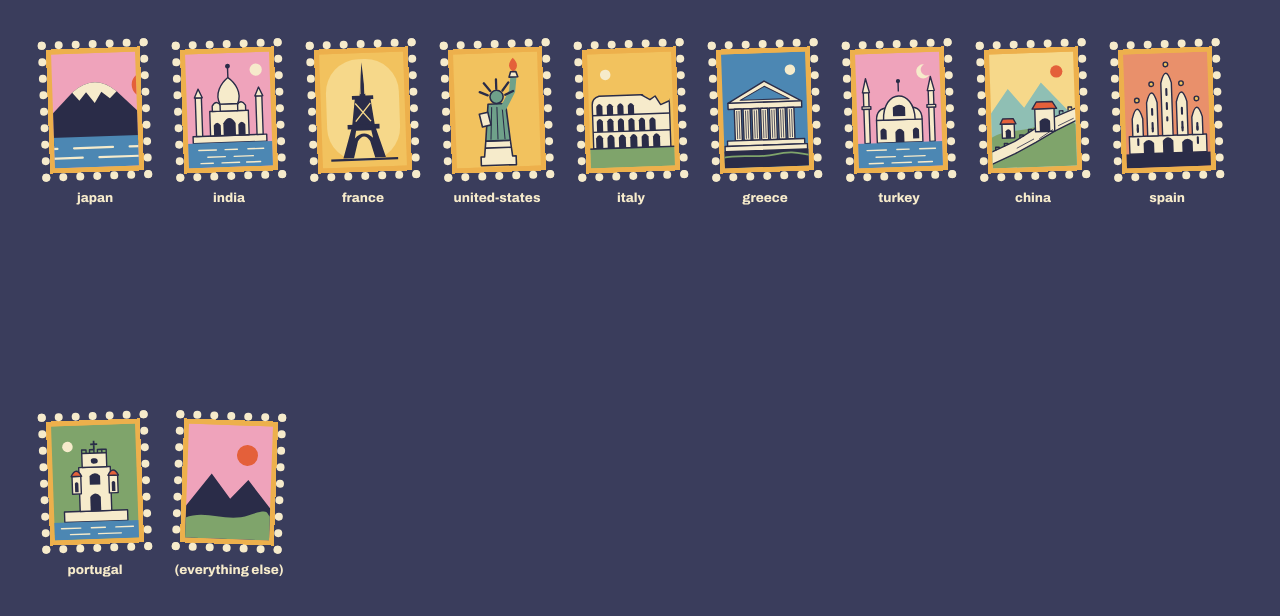
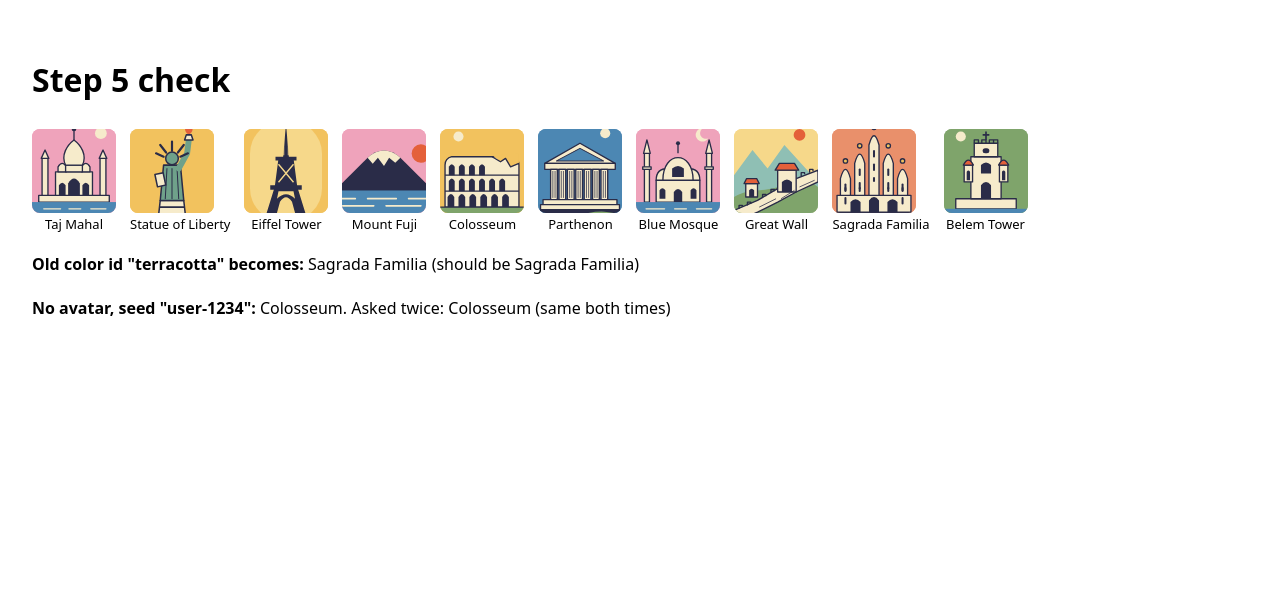
Before and after one commit to Ziyue-Xu/Stamp-It, a React (Vite) app in the folder my-travel-app/: page / in a window 1280 px wide. Shown: the top 616 px of the page. Built offline with nearby package versions, Linux system fonts and the light colour scheme.

Commit message:
avatars that we may not use

```diff
--- a/my-travel-app/src/App.jsx
+++ b/my-travel-app/src/App.jsx
@@ -1,48 +1,46 @@
-import Stamp from "./components/Stamp";
-import { DESTINATION_STAMPS } from "./components/destinationStamps";
-import { LandscapeArt } from "./components/stampArt";
+import { AVATARS, findAvatar } from "./data/avatars";
+import AvatarArt from "./components/AvatarArt";
 
-
-const colors = {
-  "--paper": "#3a3d5c",
-  "--ink": "#f6ebcb",
-  "--sky": "#474c70",
-  "--gold": "#edb04c",
-  "--teal": "#7fa46b",
-  "--pink": "#efa3bb",
-};
+// A small square that shows one avatar (the screens do the same thing).
+function Chip({ avatar, size = 84 }) {
+  return (
+    <div
+      className="avatar-fill"
+      style={{
+        width: size,
+        height: size,
+        borderRadius: 8,
+        background: avatar.background,
+      }}
+    >
+      <AvatarArt id={avatar.id} />
+    </div>
+  );
+}
 
 function App() {
-  const ids = Object.keys(DESTINATION_STAMPS);
+  const legacy = findAvatar("terracotta");
+  const seeded = findAvatar(undefined, "user-1234");
+  const seededAgain = findAvatar(undefined, "user-1234");
+
   return (
-    <div
-      style={{
-        ...colors,
-        minHeight: "100vh",
-        background: "var(--paper)",
-        color: "var(--ink)",
-        padding: 40,
-        display: "flex",
-        flexWrap: "wrap",
-        gap: 24,
-        alignItems: "flex-start",
-        fontFamily: "'Archivo', sans-serif",
-      }}
-    >
-      {ids.map((id) => (
-        <div key={id} style={{ textAlign: "center" }}>
-          <Stamp color="var(--ink)" fill="var(--gold)" w={110} h={140} rot={-2}>
-            {DESTINATION_STAMPS[id]}
-          </Stamp>
-          <div style={{ marginTop: 8, fontSize: 13 }}>{id}</div>
-        </div>
-      ))}
-      <div style={{ textAlign: "center" }}>
-        <Stamp color="var(--ink)" fill="var(--gold)" w={110} h={140} rot={2}>
-          <LandscapeArt />
-        </Stamp>
-        <div style={{ marginTop: 8, fontSize: 13 }}>(everything else)</div>
+    <div style={{ padding: 32, fontFamily: "system-ui", lineHeight: 1.7 }}>
+      <h1>Step 5 check</h1>
+
+      <div style={{ display: "flex", gap: 14, flexWrap: "wrap" }}>
+        {AVATARS.map((avatar) => (
+          <div key={avatar.id} style={{ textAlign: "center", fontSize: 13 }}>
+            <Chip avatar={avatar} />
+            {avatar.label}
+          </div>
+        ))}
       </div>
+
+      <p><b>Old color id "terracotta" becomes:</b> {legacy.label} (should be Sagrada Familia)</p>
+      <p>
+        <b>No avatar, seed "user-1234":</b> {seeded.label}. Asked twice:{" "}
+        {seededAgain.label} (same both times)
+      </p>
     </div>
   );
 }
--- /dev/null
+++ b/my-travel-app/src/components/Avatar.css
@@ -0,0 +1,10 @@
+
+.avatar-fill {
+  padding: 0 !important;
+  overflow: hidden;
+}
+.avatar-fill > svg {
+  display: block;
+  width: 100%;
+  height: 100%;
+}
--- /dev/null
+++ b/my-travel-app/src/components/AvatarArt.jsx
@@ -0,0 +1,33 @@
+
+
+import "./Avatar.css";
+import {
+  TajMahalArt,
+  LibertyArt,
+  EiffelArt,
+  FujiArt,
+  ColosseumArt,
+  ParthenonArt,
+  BlueMosqueArt,
+  GreatWallArt,
+  SagradaArt,
+  BelemArt,
+} from "./stampArt";
+
+const AVATAR_ART = {
+  taj: TajMahalArt,
+  liberty: LibertyArt,
+  eiffel: EiffelArt,
+  fuji: FujiArt,
+  colosseum: ColosseumArt,
+  parthenon: ParthenonArt,
+  mosque: BlueMosqueArt,
+  greatwall: GreatWallArt,
+  sagrada: SagradaArt,
+  belem: BelemArt,
+};
+
+export default function AvatarArt({ id }) {
+  const Art = AVATAR_ART[id] || TajMahalArt;
+  return <Art />;
+}
--- /dev/null
+++ b/my-travel-app/src/data/avatars.js
@@ -0,0 +1,41 @@
+
+export const AVATARS = [
+  { id: "taj", label: "Taj Mahal", background: "#EFA3BB", text: "#2A2C48" },
+  { id: "liberty", label: "Statue of Liberty", background: "#F2C25E", text: "#2A2C48" },
+  { id: "eiffel", label: "Eiffel Tower", background: "#F2C25E", text: "#2A2C48" },
+  { id: "fuji", label: "Mount Fuji", background: "#EFA3BB", text: "#2A2C48" },
+  { id: "colosseum", label: "Colosseum", background: "#F2C25E", text: "#2A2C48" },
+  { id: "parthenon", label: "Parthenon", background: "#4C87B3", text: "#F6EBCB" },
+  { id: "mosque", label: "Blue Mosque", background: "#EFA3BB", text: "#2A2C48" },
+  { id: "greatwall", label: "Great Wall", background: "#F6D88A", text: "#2A2C48" },
+  { id: "sagrada", label: "Sagrada Familia", background: "#E9906B", text: "#2A2C48" },
+  { id: "belem", label: "Belem Tower", background: "#7FA46B", text: "#2A2C48" },
+];
+
+
+const LEGACY_IDS = {
+  terracotta: "sagrada",
+  gold: "liberty",
+  teal: "belem",
+  pink: "taj",
+  indigo: "parthenon",
+};
+
+
+export const AVATAR_COLORS = AVATARS;
+
+
+function hashText(text) {
+  let total = 0;
+  for (const letter of String(text)) total += letter.charCodeAt(0);
+  return total;
+}
+
+
+export function findAvatar(id, seed = "") {
+  const wanted = LEGACY_IDS[id] || id;
+  const found = AVATARS.find((avatar) => avatar.id === wanted);
+  if (found) return found;
+  if (seed) return AVATARS[hashText(seed) % AVATARS.length];
+  return AVATARS[0];
+}
```
